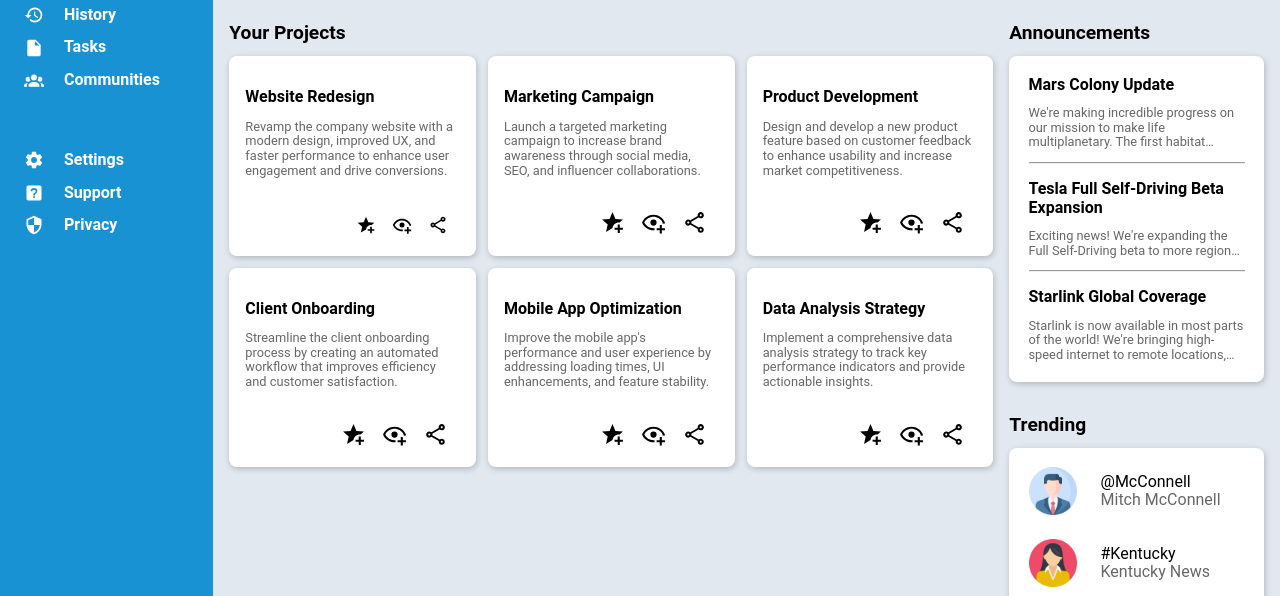
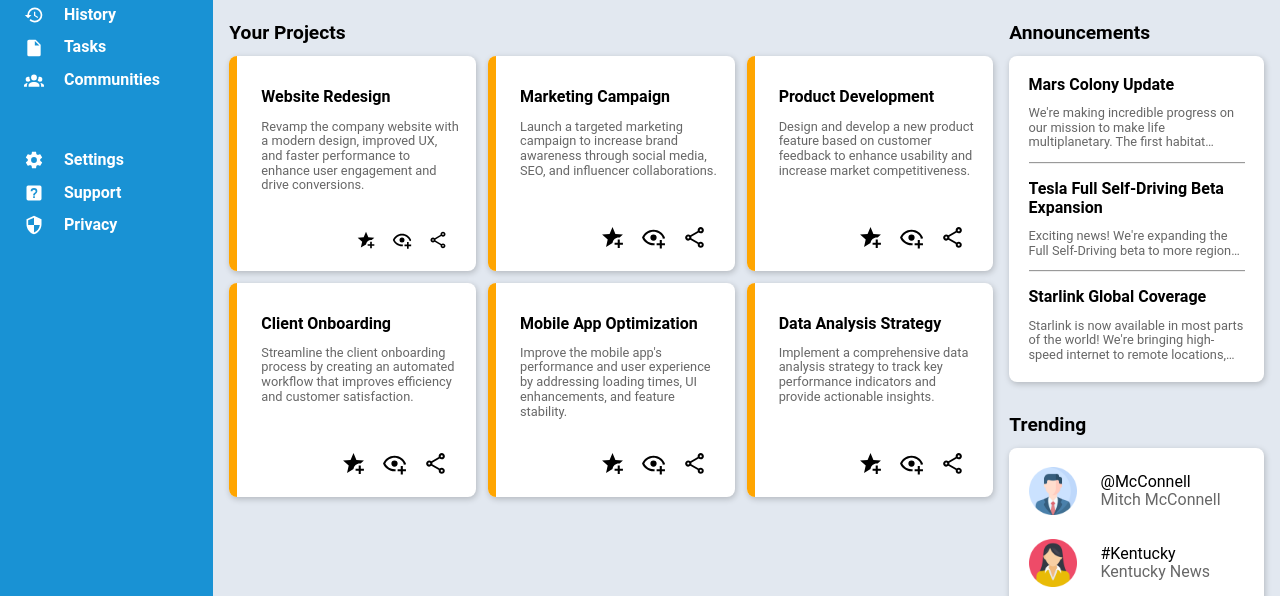
Before and after one commit to KAjrir/AdminDashboard, a website: page index.html in a window 1280 px wide. Shown: the part 204-800 px from the top of the page. Drawn offline with Linux system fonts and the light colour scheme.

Commit message:
Added feature
On the project cards i've added the small orange bar on the left
side

```diff
--- a/styles.css
+++ b/styles.css
@@ -178,6 +178,7 @@ main{
     }
 }
 
+
 .cards-container-project{
     display: grid;
     grid-template-columns: repeat(auto-fill, minmax(230px, 1fr));
@@ -189,6 +190,8 @@ main{
     display: flex;
     flex-direction: column;
     padding: 1rem;
+    padding-left: 2rem;
+    position: relative;
     gap: 2rem;
     justify-content: space-between;
     background-color: #fff;
@@ -211,6 +214,18 @@ main{
 
     }
 
+}
+
+.project-card::after{
+    content: "";
+    display: block;
+    background-color: orange;
+    position: absolute;
+    left: 0;
+    top: 0;
+    height: 100%;
+    width: 0.5rem;
+    border-radius: 8px 0 0 8px;
 }
 
 .cards-container-announcements{
```
